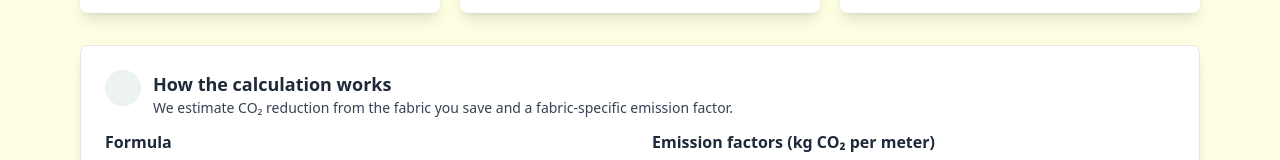
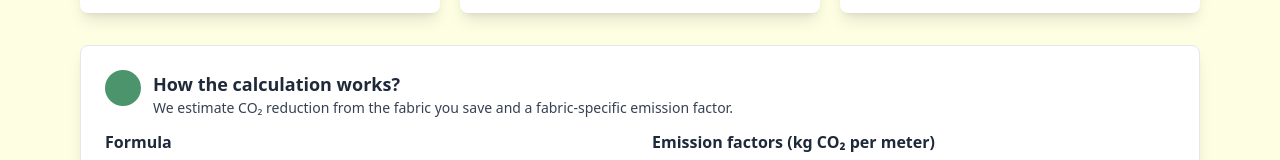
Before and after one commit to glanrtomaroy-oss/Proj-ThreadCycle-Duma, a React (Vite) app: page /scrap-estimator in a window 1280 px wide. Shown: the part 523-683 px from the top of the page. Built offline with nearby package versions, Linux system fonts and the light colour scheme.

Commit message:
Update ScrapEstimatorPage.jsx

```diff
--- a/src/pages/ScrapEstimatorPage.jsx
+++ b/src/pages/ScrapEstimatorPage.jsx
@@ -283,11 +283,11 @@ function ScrapEstimatorPage() {
             {/* How Calculation Works - Info Box */}
             <div className="bg-white rounded-lg p-6 shadow-lg border border-gray-200 lg:col-span-2">
               <div className="flex items-start gap-3 mb-3">
-                <div className="w-9 h-9 rounded-full bg-[#4C956C]/10 text-[#2C6E49] flex items-center justify-center">
+                <div className="w-9 h-9 bg-[#4C956C] rounded-full flex items-center justify-center text-white text-xl">
                   <i className="fas fa-info"></i>
                 </div>
                 <div>
-                  <h3 className="text-lg font-bold text-gray-800">How the calculation works</h3>
+                  <h3 className="text-lg font-bold text-gray-800">How the calculation works?</h3>
                   <p className="text-gray-700 text-sm m-0">We estimate CO₂ reduction from the fabric you save and a fabric-specific emission factor.</p>
                 </div>
               </div>
```
